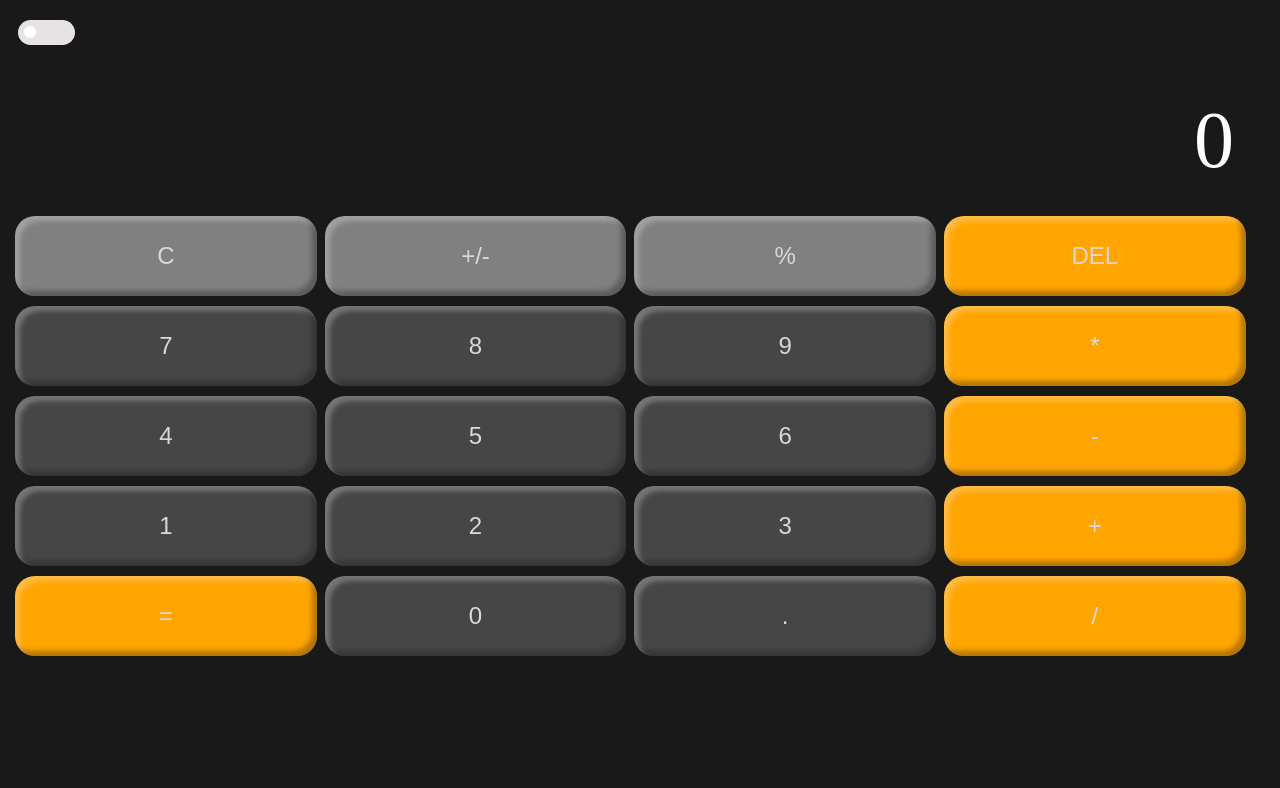
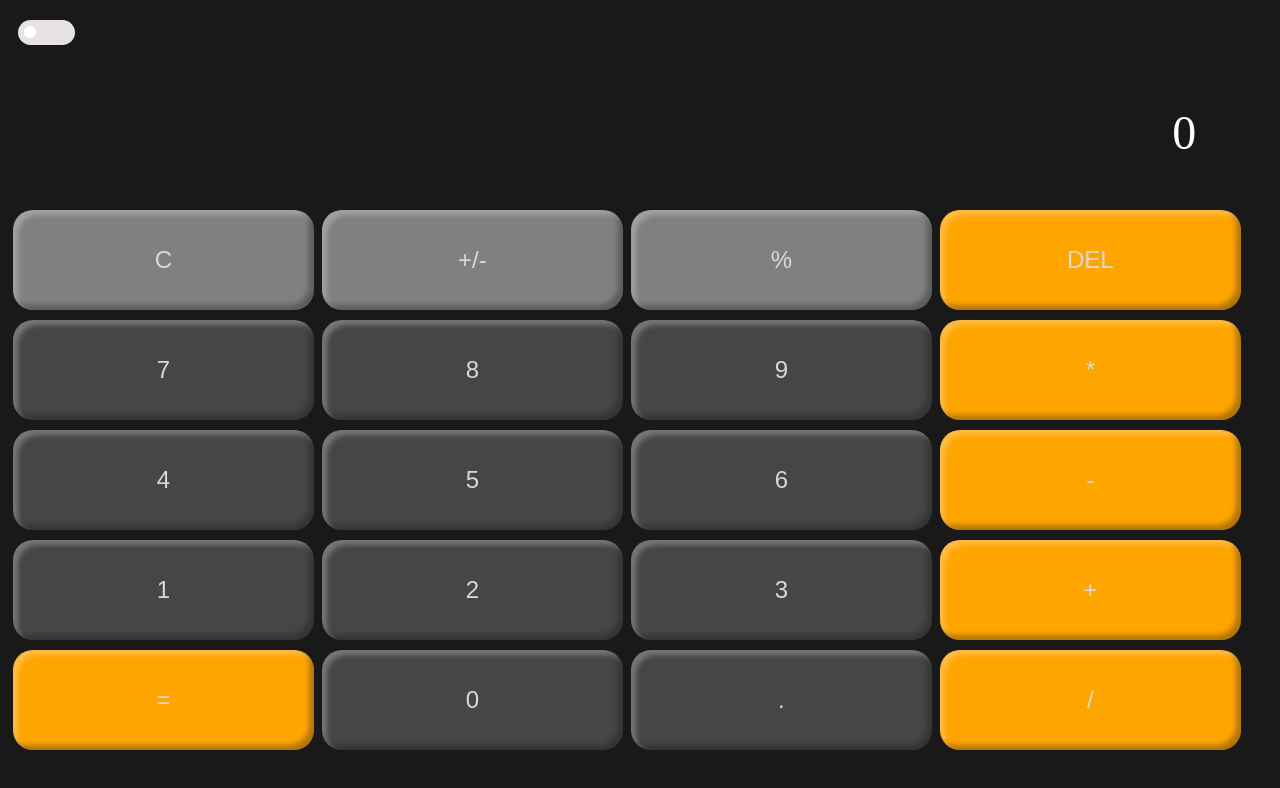
Before and after one commit to Ibhassan01/Calculator, a plain HTML site: page index.html in a window 1280 px wide. Drawn offline with Linux system fonts and the light colour scheme.

Commit message:
fixed overflow and adjusted height

```diff
--- a/index.html
+++ b/index.html
@@ -13,9 +13,7 @@
             <span class="ball"></span>
         </label>
     </div>
-    <div class="display">
-        2020
-    </div>
+    <div class="display"></div>
     <div class="buttons">
         <div class="first-row">
             <button class="top-signs">C</button>
--- a/style.css
+++ b/style.css
@@ -11,9 +11,6 @@ body{
     height: 100%;
     background-color: var(--background-color);
 }
-/* *{
-    outline: 1px solid red;
-} */
 .toggle{
     margin: 20px 10px;
 }
@@ -50,16 +47,19 @@ input:checked + label{
     transition: .7s;
 }
 .display{
+    margin: 10px 5px 0 5px;
     padding: 40px 3% 40px 0;
     color: var(--display-color);
-    font-size: 5em;
+    font-size: 3em;
     text-align: end;
-    /* overflow-x: scroll;
-    scroll-behavior: smooth; */
+    max-width: 100%;
+    overflow-x: scroll;
+    scroll-behavior: smooth;
     transition: 1s;
+    scrollbar-color: green;
 }
 .buttons{
-    margin-left: 7px;
+    margin:20px 0 20px 7px;
     display: flex;
     gap: 10px;
     flex-direction: column;
@@ -74,7 +74,7 @@ input:checked + label{
     font-size: 1.5rem;
     color: var(--button-text-color);
     border-radius: 20px;
-    height: 80px;
+    padding: 30px 0;
     box-shadow: inset 5px 5px 5px #fef9f944,inset -5px -5px 5px #13121252;;
     background-color: var(--button-background-color);
     flex-basis: 24%;
@@ -88,7 +88,7 @@ input:checked + label{
     font-size: 1.5rem;
     color: var(--button-text-color);
     border-radius: 20px;
-    height: 80px;
+    padding: 30px 0;
     box-shadow: inset 5px 5px 5px #fef9f944,inset -5px -5px 5px #13121252;
     background-color: gray;
     flex-basis: 24%;
@@ -102,7 +102,7 @@ input:checked + label{
     color: var(--button-text-color);
     font-size: 1.5rem;
     border-radius: 20px;
-    height: 80px;
+    padding: 30px 0;
     box-shadow: inset 5px 5px 5px #fef9f944, inset -5px -5px 5px #13121252;;
     background-color: orange;
     flex-basis: 24%;
@@ -132,16 +132,19 @@ input:checked + label{
 
 @media only screen and (max-height:680px){
     .signs{
-        height: 60px;
+        height: 70px;
     }
     .top-signs{
-        height: 60px;
+        height: 70px;
     }
     .basic-signs{
-        height: 60px;
+        height: 70px;
     }
 }
 @media only screen and (min-height:700px){
+    .buttons{
+        margin:5px;
+    }
     .signs{
         height: 80px;
     }
@@ -152,10 +155,21 @@ input:checked + label{
         height: 80px;
     }
     .display{
-        padding: 30px 3% 30px 0;
+        margin: 10px 3% 10px 0;
     }
 }
 
+@media only screen and (min-height:800px){
+    .signs{
+        height: 100px;
+    }
+    .top-signs{
+        height: 100px;
+    }
+    .basic-signs{
+        height: 100px;
+    }
+}
 @media only screen and (min-height:840px){
     .signs{
         height: 90px;
@@ -185,6 +199,9 @@ input:checked + label{
     }
 }
 @media only screen and (min-height:1000px){
+    .buttons{
+        margin:50px 0;
+    }
     .signs{
         height: 120px;
     }
```
